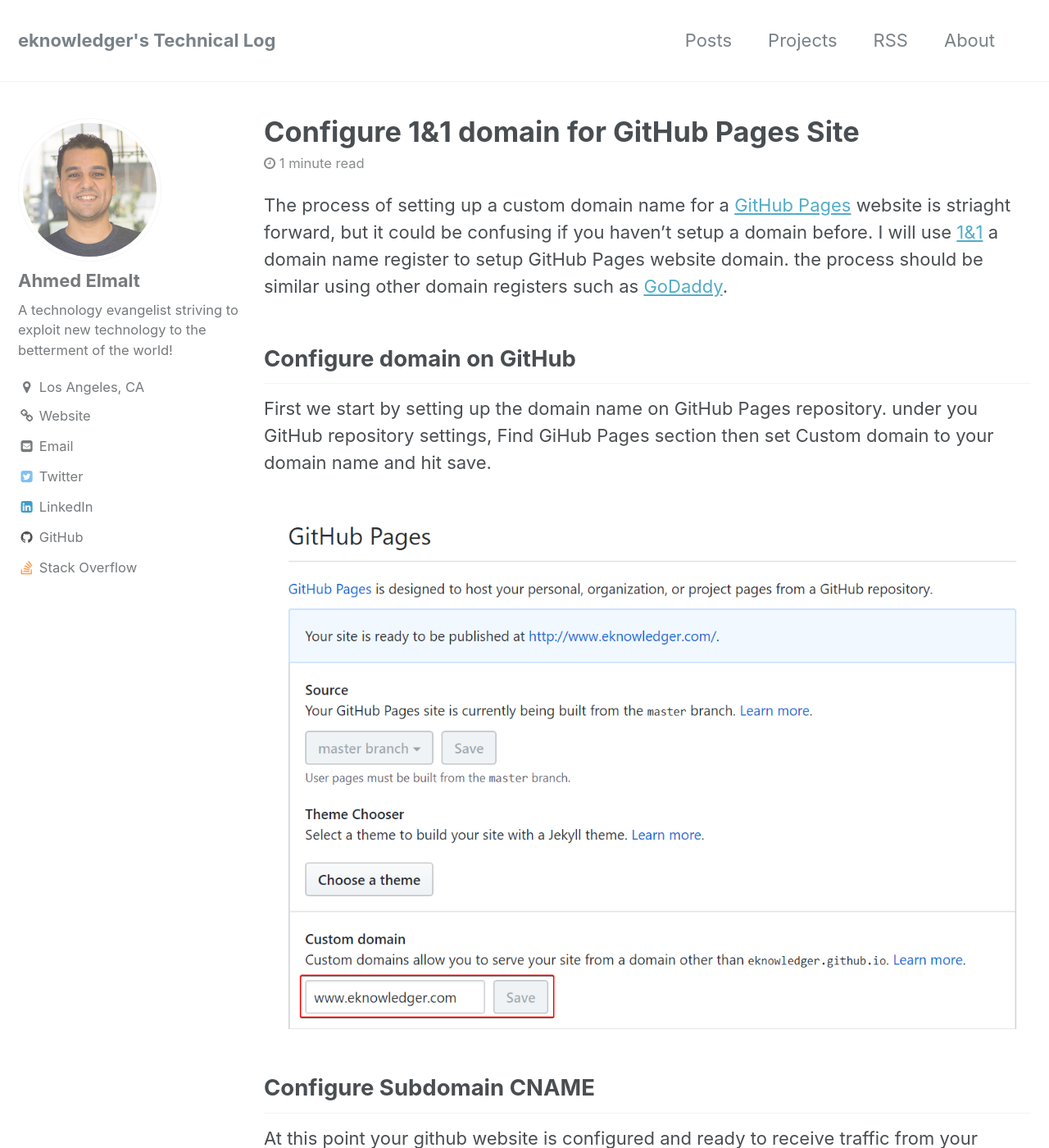
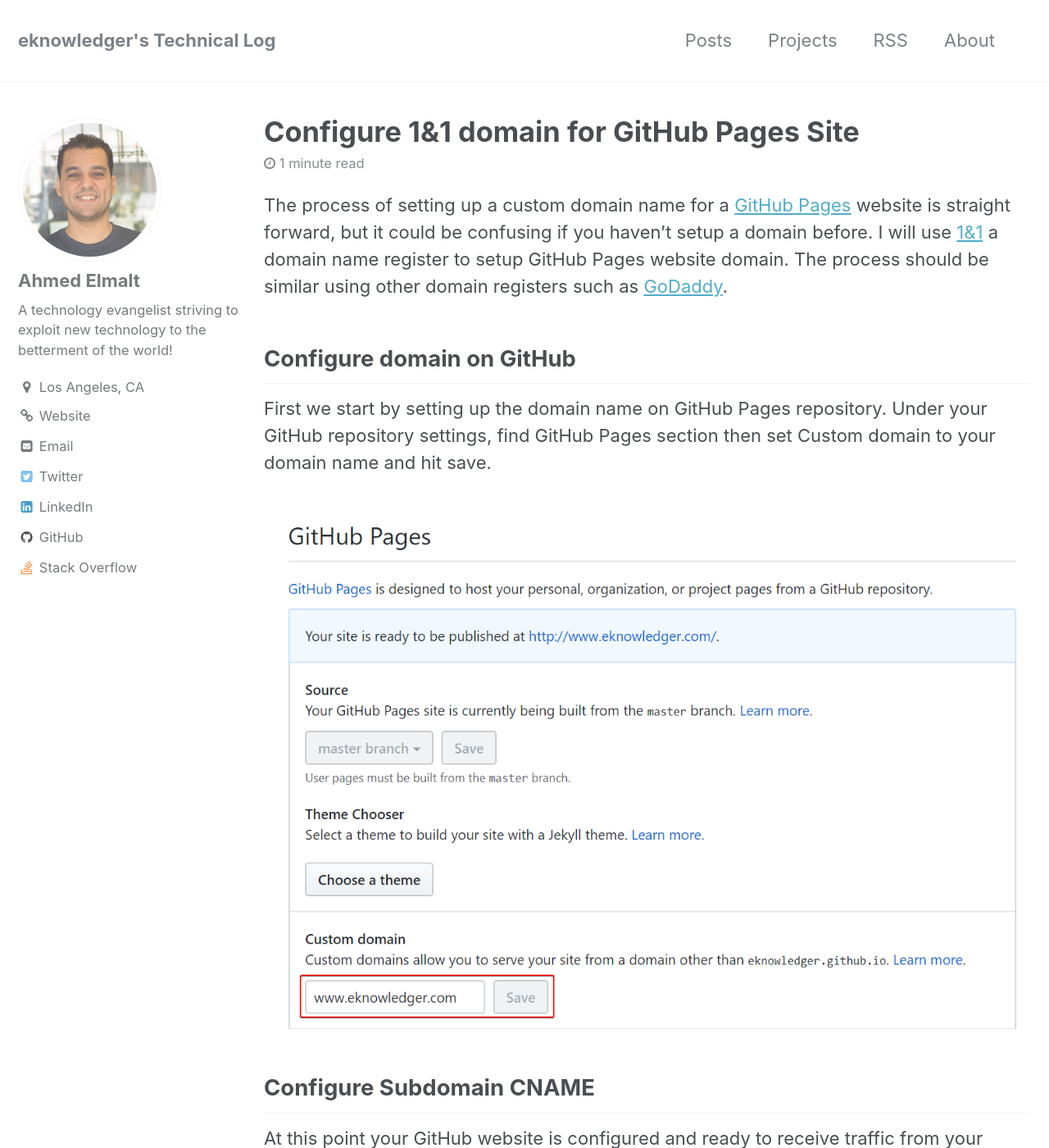
Before and after one commit to eknowledger/eknowledger.github.io, a Jekyll site: the page built from _posts/2017-12-3-configure-domain.md, in a window 1280 px wide and 1400 px high. Shown: the whole window at 82% size. Built offline with Jekyll 4.4.1, drawn with Linux system fonts in a browser that asks for light colours; comment, search, counter and statistics services are not loaded; some of the changed text lies outside the part shown.

Commit message:
Minor typos resolved

```diff
--- a/_posts/2017-12-3-configure-domain.md
+++ b/_posts/2017-12-3-configure-domain.md
@@ -7,17 +7,17 @@
 comments: true
 ---
 
-The process of setting up a custom domain name for a [GitHub Pages](https://pages.github.com/) website is striaght forward, but it could be confusing if you haven't setup a domain before. I will use [1&1](https://www.1and1.com) a domain name register to setup GitHub Pages website domain. the process should be similar using other domain registers such as [GoDaddy](https://www.godaddy.com/).
+The process of setting up a custom domain name for a [GitHub Pages](https://pages.github.com/) website is straight forward, but it could be confusing if you haven't setup a domain before. I will use [1&1](https://www.1and1.com) a domain name register to setup GitHub Pages website domain. The process should be similar using other domain registers such as [GoDaddy](https://www.godaddy.com/).
 
 ## Configure domain on GitHub
 
- First we start by setting up the domain name on GitHub Pages repository. under you GitHub repository settings, Find GiHub Pages section then set Custom domain to your domain name and hit save.
+ First we start by setting up the domain name on GitHub Pages repository. Under your GitHub repository settings, find GitHub Pages section then set Custom domain to your domain name and hit save.
 
  <img src="/files/github_domain_2017-12-03.png">
 
 ## Configure Subdomain CNAME
 
- At this point your github website is configured and ready to receive traffic from your domain register dns! The next step is to configure a subdomain for your website. follow the steps:
+ At this point your GitHub website is configured and ready to receive traffic from your domain register dns! The next step is to configure a subdomain for your website. Follow these steps:
 
  1. Login to your 1&1 account.
  2. Click Domains from left side menu.
@@ -35,8 +35,8 @@
  <img src="/files/subdomain_2017-12-03.png">
 
  6. Click edit domain settings on the newly created subdomain.
- 7. To setup a `CNAME` or a traget for dns to forward traffic to, choose `CNAME` in **A/AAAA and CNAME Records** section
- 8. Then enter your GitHub pages url under **Alias** `username.github.io`
+ 7. To setup a `CNAME` or a traget for DNS to forward traffic to, choose `CNAME` in **A/AAAA and CNAME Records** section
+ 8. Then enter your GitHub pages URL under **Alias** `username.github.io`
 
  <img src="/files/cname_2017-12-03.png">
 
```
